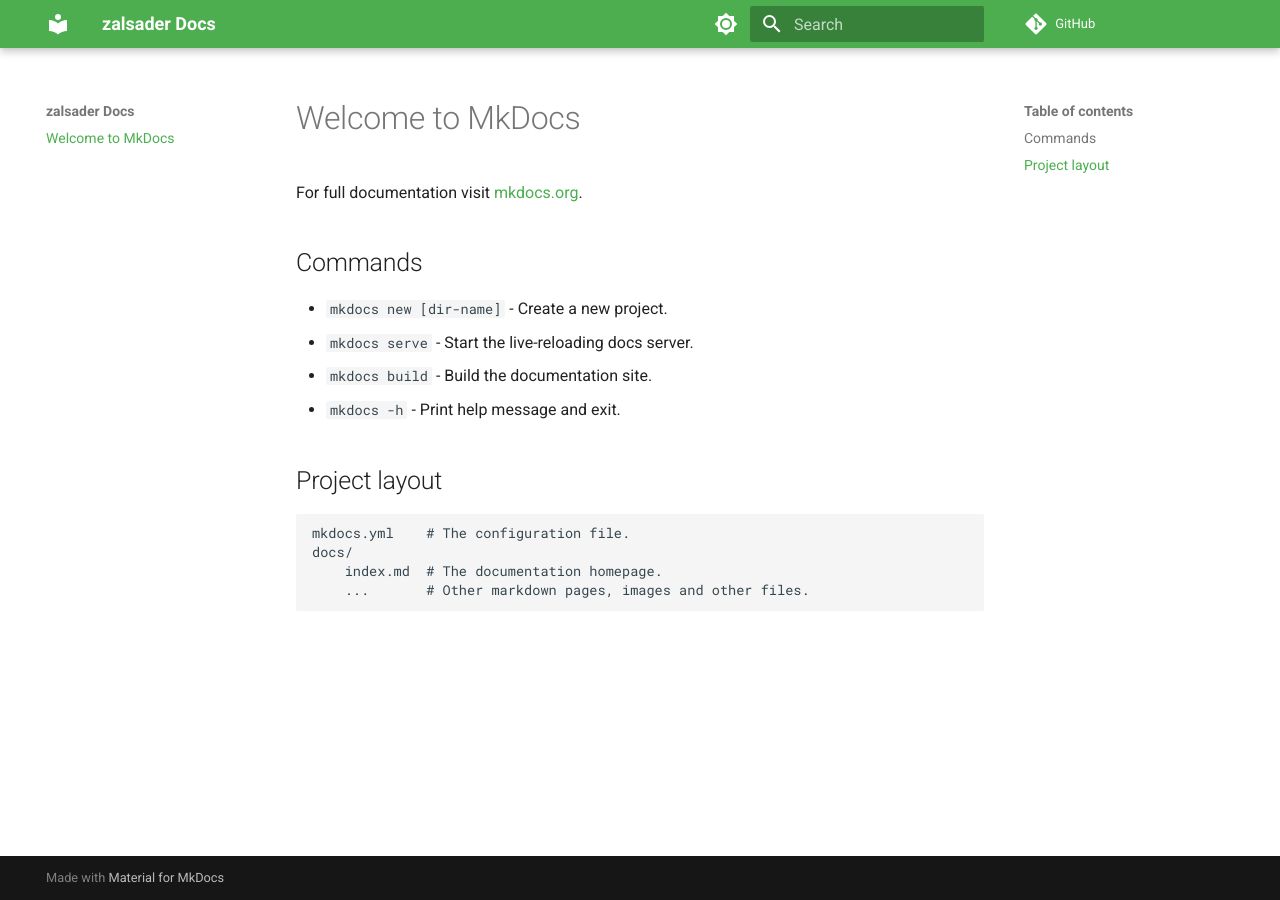
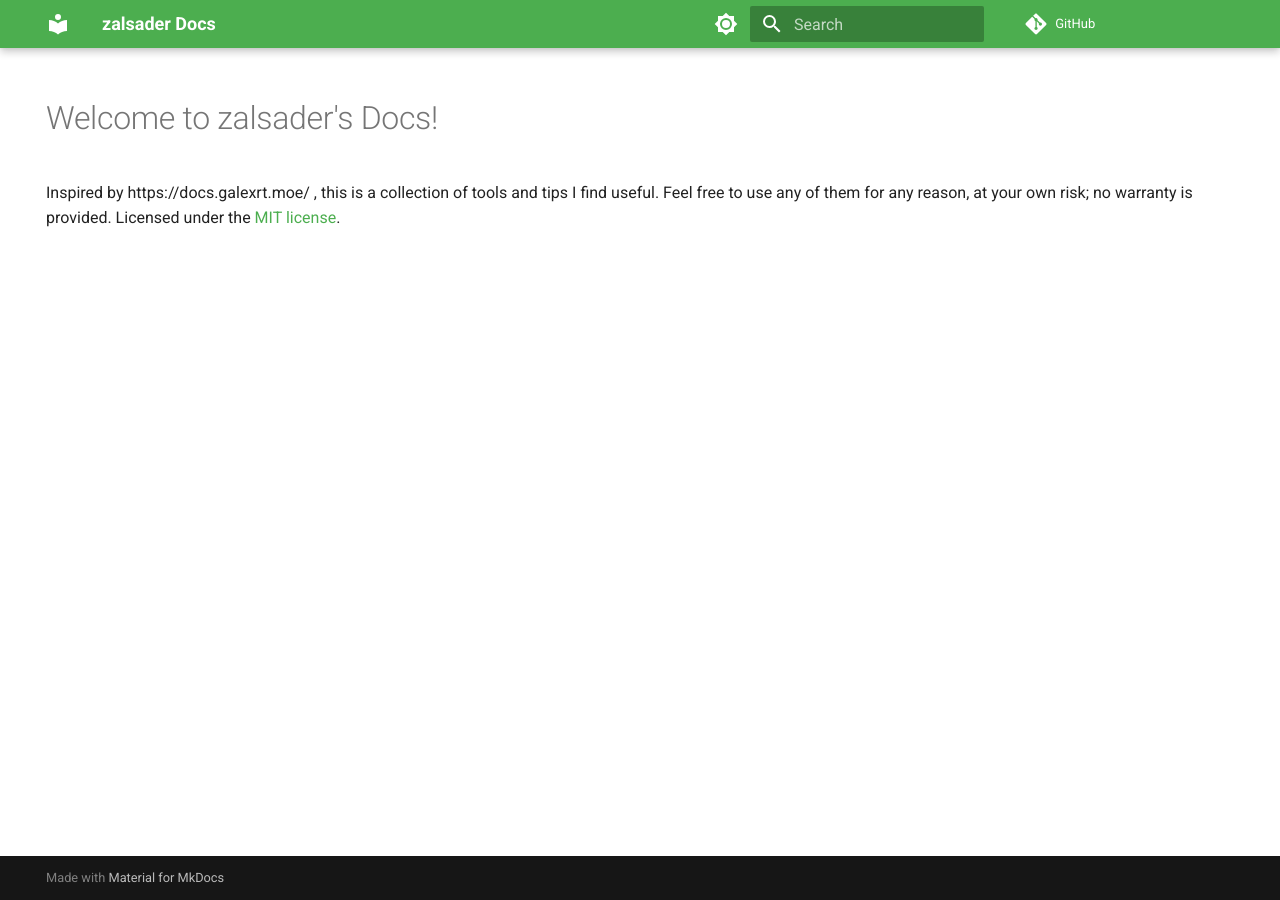
Before and after one commit to zalsader/docs.zalsader.com, an MkDocs documentation site: the page built from docs/index.md, in a window 1280 px wide. Built offline with MkDocs 1.6.1 and Material for MkDocs 9.7.7, drawn with Linux system fonts in a browser that asks for light colours; comment, search, counter and statistics services are not loaded.

Commit message:
Update index page

```diff
--- a/docs/index.md
+++ b/docs/index.md
@@ -1,17 +1,9 @@
-# Welcome to MkDocs
+---
+hide:
+  - navigation
+  - toc
+---
 
-For full documentation visit [mkdocs.org](https://www.mkdocs.org).
+# Welcome to zalsader's Docs!
 
-## Commands
-
-* `mkdocs new [dir-name]` - Create a new project.
-* `mkdocs serve` - Start the live-reloading docs server.
-* `mkdocs build` - Build the documentation site.
-* `mkdocs -h` - Print help message and exit.
-
-## Project layout
-
-    mkdocs.yml    # The configuration file.
-    docs/
-        index.md  # The documentation homepage.
-        ...       # Other markdown pages, images and other files.
+Inspired by https://docs.galexrt.moe/ , this is a collection of tools and tips I find useful. Feel free to use any of them for any reason, at your own risk; no warranty is provided. Licensed under the [MIT license](https://opensource.org/licenses/MIT).
```
